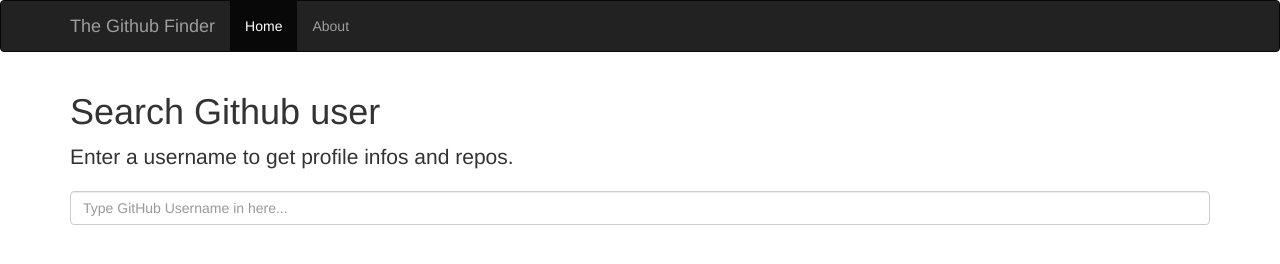
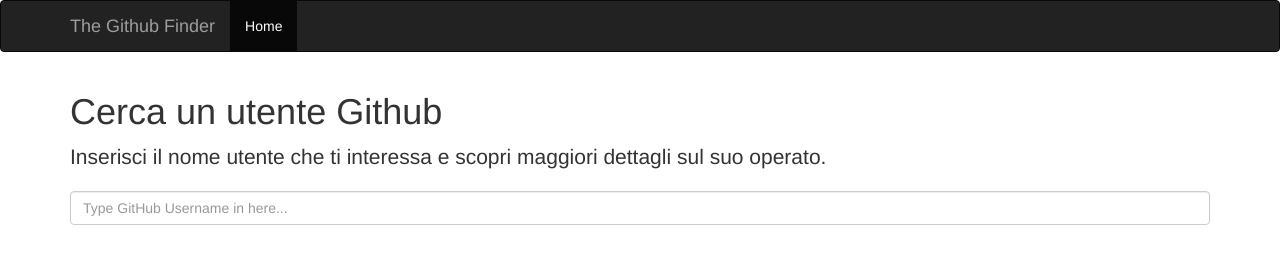
Before and after one commit to GiovanniCst/the_github_finder, a plain HTML site: page index.html in a window 1280 px wide. Drawn offline with nearby package versions, Linux system fonts and the light colour scheme.

Commit message:
Beutified

```diff
--- a/index.html
+++ b/index.html
@@ -6,9 +6,9 @@
     <meta http-equiv="X-UA-Compatible" content="IE=edge">
     <meta name="viewport" content="width=device-width, initial-scale=1">
     <!-- The above 3 meta tags *must* come first in the head; any other head content must come *after* these tags -->
-    <meta name="description" content="">
-    <meta name="author" content="">
-    <link rel="icon" href="../../favicon.ico">
+    <meta name="description" content="A simple app to gather infos about Github Users">
+    <meta name="author" content="Giovanni Costantin">
+    <!-- <link rel="icon" href="../../favicon.ico"> -->
 
     <title>The Github Finder</title>
 
@@ -36,7 +36,7 @@
             <div id="navbar" class="collapse navbar-collapse">
                 <ul class="nav navbar-nav">
                     <li class="active"><a href="#">Home</a></li>
-                    <li><a href="#about">About</a></li>
+                    <!-- <li><a href="#about">About</a></li> -->
                 </ul>
             </div>
             <!--/.nav-collapse -->
@@ -46,8 +46,8 @@
     <div class="container">
 
         <div class="search-container">
-            <h1>Search Github user</h1>
-            <p class="lead">Enter a username to get profile infos and repos.</p>
+            <h1>Cerca un utente Github</h1>
+            <p class="lead">Inserisci il nome utente che ti interessa e scopri maggiori dettagli sul suo operato.</p>
             <input type="text" id="searchUser" class="form-control" placeholder="Type GitHub Username in here...">
         </div>
         <br>
```
